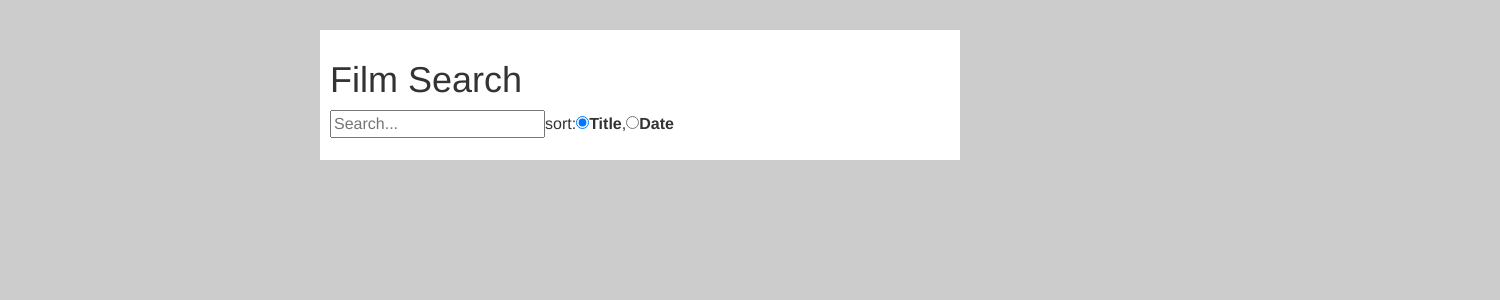
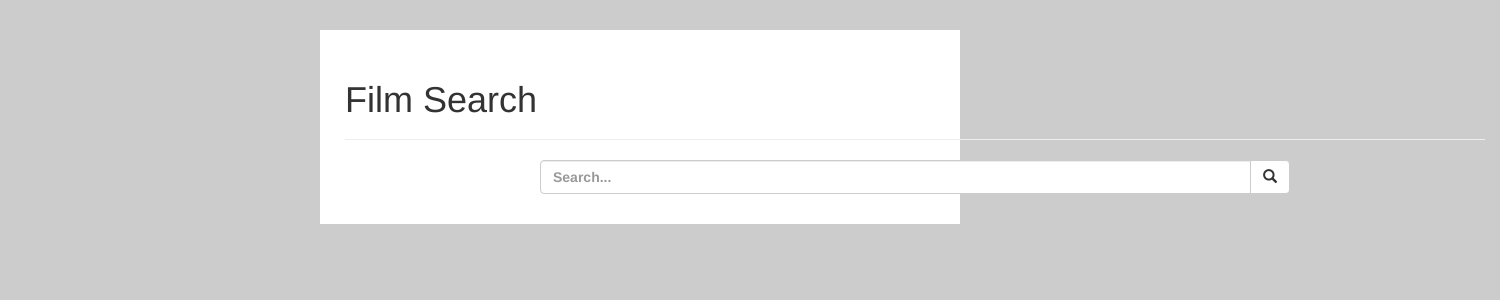
Before and after one commit to humancatfood/omdb-challenge, a React app: page / in a window 1280 px wide. Shown: the top 300 px of the page, 1500 px wide, since content can reach past the window. Built offline with nearby package versions, Linux system fonts and the light colour scheme.

Commit message:
Style the app with bootstrap

```diff
--- a/package.json
+++ b/package.json
@@ -34,6 +34,7 @@
     "babel-preset-env": "^1.4.0",
     "babel-preset-react": "^6.24.1",
     "babel-preset-react-hmre": "^1.1.1",
+    "classnames": "^2.2.5",
     "css-loader": "^0.28.0",
     "html-webpack-plugin": "^2.28.0",
     "rimraf": "^2.6.1",
--- a/src/js/app.jsx
+++ b/src/js/app.jsx
@@ -7,7 +7,7 @@ import FilmList from './components/FilmList';
 
 
 export default () => (
-  <div>
+  <div className="container">
     <Header />
     <SearchBar />
     <FilmList />
--- a/src/js/components/FilmList.jsx
+++ b/src/js/components/FilmList.jsx
@@ -1,11 +1,10 @@
 import { get } from 'axios';
+import classNames from 'classNames';
 import sortBy from 'lodash/sortBy';
 import React from 'react';
 import { connect as reduxConnect } from 'react-redux';
 
-import { selectFilm } from './../data/actions';
-
-import FilmView from './FilmView';
+import { selectFilm, setSortProp } from './../data/actions';
 
 
 
@@ -16,7 +15,8 @@ import FilmView from './FilmView';
     sortProp: store.ui.sortProp
   }),
   {
-    selectFilm
+    selectFilm,
+    setSortProp
   }
 )
 export default class FilmList extends React.Component
@@ -24,21 +24,24 @@ export default class FilmList extends React.Component
 
   render ()
   {
-    const { films, selectFilm, selectedFilm, sortProp } = this.props;
-
-    const filmsToDisplay = films && films.length && this._sortFilms(films, sortProp) || [];
-
-    return (
-      <ul className="film-list">
-        {
-          filmsToDisplay.map(film => (
-            <li onClick={ () => selectFilm(this._isSelected(film) ? null : film) }>
-              <FilmView film={ film } isSelected={ this._isSelected(film) } />
-            </li>
-          ))
-        }
-      </ul>
-    );
+    const { films } = this.props;
+    if (films && films.length)
+    {
+      return (
+        <table className="table table-striped table-hover">
+          {
+            this._renderTableHeader()
+          }
+          {
+            this._renderTableBody()
+          }
+        </table>
+      );
+    }
+    else
+    {
+      return null;
+    }
   }
 
   _sortFilms (films, sortProp)
@@ -51,4 +54,55 @@ export default class FilmList extends React.Component
     return film === this.props.selectedFilm;
   }
 
+  _renderTableHeader ()
+  {
+    const { sortProp, setSortProp } = this.props;
+
+    return (
+      <thead>
+        <tr className="row">
+          <td className="col-xs-10">
+            <button className="btn btn-link" onClick={() => setSortProp('Title')}>
+              Title <span className={ classNames('glyphicon', {
+                'glyphicon-sort-by-alphabet': sortProp === 'Title'
+              }) } />
+            </button>
+          </td>
+          <td className="col-xs-2 text-right">
+            <button className="btn btn-link" onClick={() => setSortProp('Year')}>
+              Year  <span className={ classNames('glyphicon', {
+                'glyphicon-sort-by-order': sortProp === 'Year'
+              }) } />
+            </button>
+          </td>
+
+        </tr>
+      </thead>
+    );
+  }
+
+  _renderTableBody ()
+  {
+    const { films, sortProp, selectFilm } = this.props;
+    const filmsToDisplay =  this._sortFilms(films, sortProp);
+
+    return (
+      <tbody>
+        {
+          filmsToDisplay.map(film => (
+            <tr onClick={ () => selectFilm(this._isSelected(film) ? null : film) }
+                className={ classNames('row', { info: this._isSelected(film )}) } >
+              <td className="col-xs-10">
+                { film.Title }
+              </td>
+              <td className="col-xs-2 text-right">
+                ({ film.Year })
+              </td>
+            </tr>
+          ))
+        }
+      </tbody>
+    );
+  }
+
 }
--- a/src/js/components/FilmView.jsx
+++ /dev/null
@@ -1,20 +0,0 @@
-import React from 'react';
-
-
-
-export default ({ film, isSelected }) => (
-
-  <div>
-    <h2>
-      <span>{ film.Title }</span>
-      <small>({ film.Year })</small>
-    </h2>
-    {
-      isSelected &&
-      <div>
-        <img src={film.Poster} alt={film.Title} />
-      </div>
-    }
-  </div>
-
-)
--- a/src/js/components/Header.jsx
+++ b/src/js/components/Header.jsx
@@ -4,7 +4,7 @@ import React from 'react';
 
 export default () => (
 
-  <header>
+  <header className="page-header">
     <h1>Film Search</h1>
   </header>
 
--- a/src/js/components/SearchBar.jsx
+++ b/src/js/components/SearchBar.jsx
@@ -21,26 +21,22 @@ export default class SeachBar extends React.Component
 
   render ()
   {
-    const { sortProp, setSortProp } = this.props;
+    return (
+      <form className="form row">
 
-    return (
-      <div>
-        <input id="search-input" type="text" placeholder="Search..." onChange={ e => this._search(e.currentTarget.value) }/>
+        <div className="form-group
+                        col-xs-12
+                        col-sm-8 col-sm-offset-2">
+          <label className="input-group">
+            <input id="search-input" className="form-control" type="text" placeholder="Search..."
+                   onChange={ e => this._search(e.currentTarget.value) }/>
+            <span className="input-group-btn">
+              <button className="btn btn-default" type="button"><span className="glyphicon glyphicon-search" /></button>
+            </span>
+          </label>
+        </div>
 
-        <span>sort:</span>
-        <input id="title-input" type="radio" name="sort-group"
-               value="Title"
-               checked={sortProp === 'Title'}
-               onChange={() => setSortProp('Title')} />
-        <label htmlFor="title-input">Title</label>,
-
-        <input id="date-input" type="radio" name="sort-group"
-               value="Year"
-               checked={sortProp === 'Year'}
-               onChange={() => setSortProp('Year')} />
-        <label htmlFor="date-input">Date</label>
-
-      </div>
+      </form>
     );
   }
 
```
Also changed, not shown: 1 other file (tests, documents, lock files or other folders).
